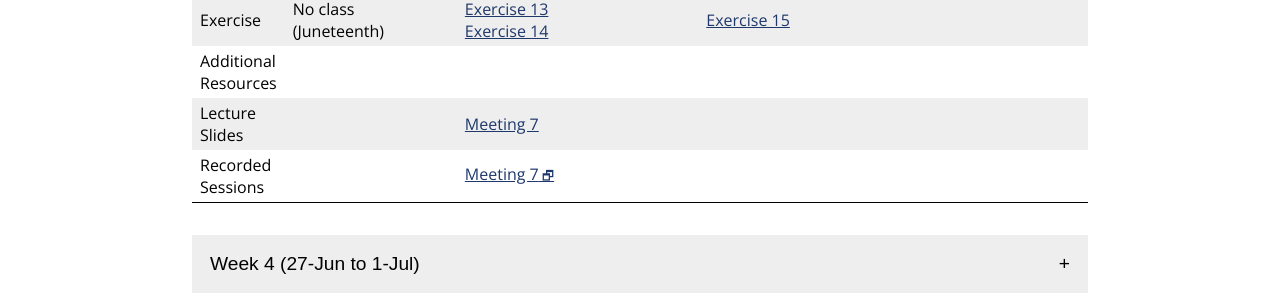
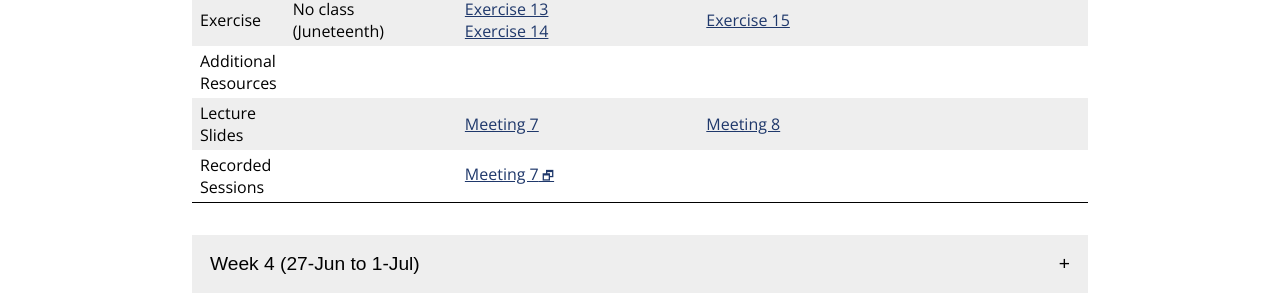
Before and after one commit to jhu-ip/cs220-summer22, a Jekyll site: the page built from material.md, in a window 1280 px wide. Shown: the part 872-1180 px from the top of the page. Built offline with Jekyll 4.4.1, drawn with Linux system fonts in a browser that asks for light colours; some web fonts are replaced.

Commit message:
post meeting 8 slides

```diff
--- a/material.csv
+++ b/material.csv
@@ -115,6 +115,7 @@ Week,Day,Date,Type,Link text,URL
 3,3,24-Jun,Recap,Day 15,questions/day15.html
 3,3,24-Jun,Exercise,Exercise 15,exercise/ex15.html
 3,3,24-Jun,Slides,Midterm project,assign/midterm.html
+3,3,24-Jun,LectureSlides,Meeting 8,slides/class08.pdf
 4,1,27-Jun,Video,Linked lists,https://jh.hosted.panopto.com/Panopto/Pages/Viewer.aspx?id=254ea75c-12a1-456c-b91d-ae230027a0c6
 4,1,27-Jun,Slides,Linked lists,slides/day17_linked_lists.pdf
 4,1,27-Jun,Recap,Day 17,questions/day17.html
--- a/material.md
+++ b/material.md
@@ -178,7 +178,7 @@ the materials for that week.
       <td>Lecture<br>Slides</td>
       <td></td>
       <td><a href='slides/class07.pdf'>Meeting 7</a></td>
-      <td></td>
+      <td><a href='slides/class08.pdf'>Meeting 8</a></td>
     </tr>
     <tr>
       <td>Recorded<br>Sessions</td>
```
Also changed, not shown: 1 other file.
